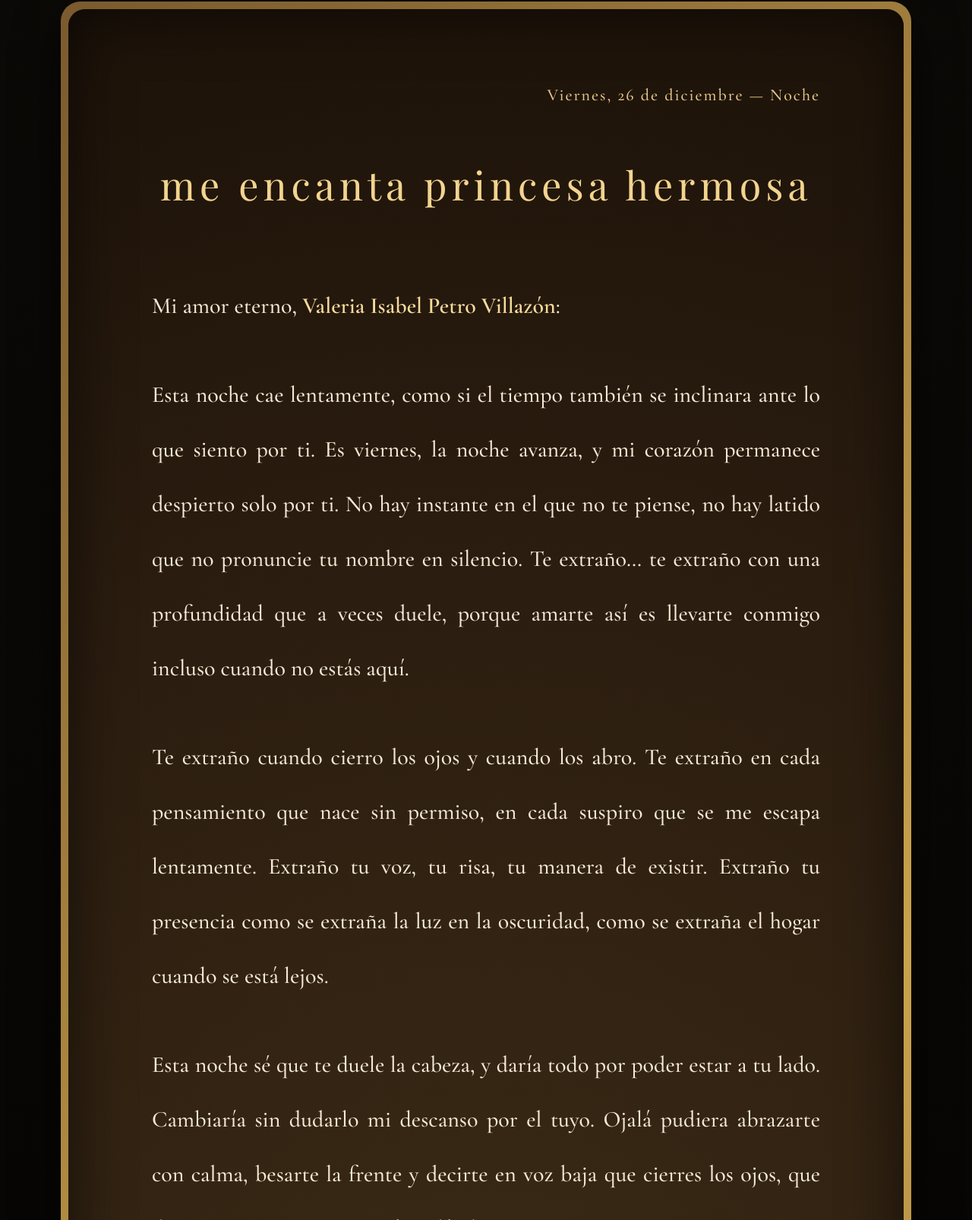
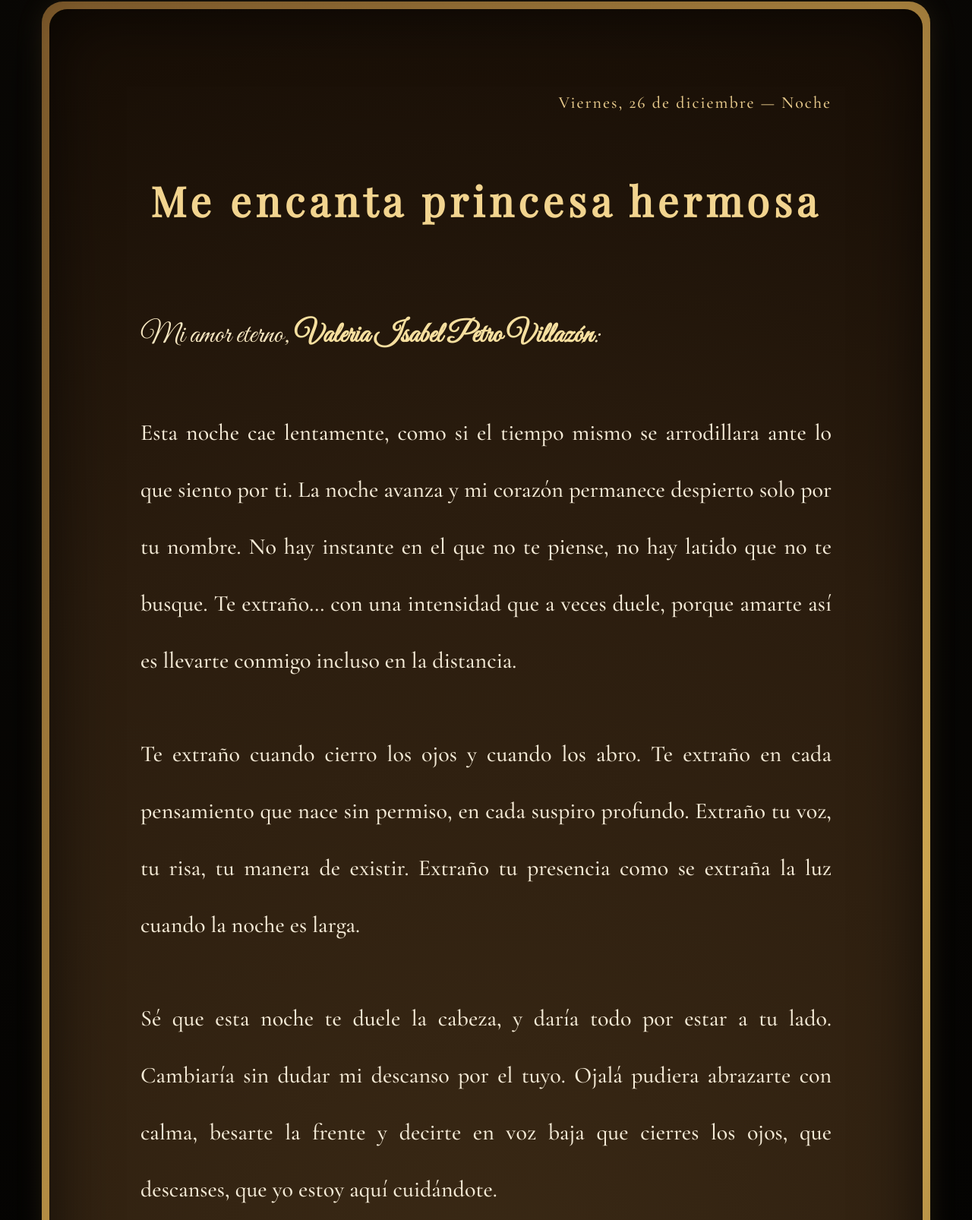
Before and after one commit to j8753741-eng/Viernes-26-dec, a plain HTML site: page index.html in a window 1280 px wide. Shown: the part 118-1724 px from the top of the page at 76% size. Drawn offline with nearby package versions, Linux system fonts and the light colour scheme; a web font is replaced by a local one.

Commit message:
Revise title and enhance text content in index.html
Updated the title and improved various text phrases for clarity and emotional impact. Adjusted styles for better visual presentation.

```diff
--- a/index.html
+++ b/index.html
@@ -2,34 +2,42 @@
 <html lang="es">
 <head>
     <meta charset="UTF-8">
-    <title>J’adore ça magnifique</title>
+    <title>Carta de Amor</title>
 
-    <!-- Tipografías románticas y antiguas -->
-    <link href="https://fonts.googleapis.com/css2?family=Playfair+Display:ital@0;1&family=Cormorant+Garamond:ital,wght@0,500;0,600;1,500&display=swap" rel="stylesheet">
+    <!-- Tipografías románticas -->
+    <link href="https://fonts.googleapis.com/css2?family=Playfair+Display:ital@0;1&family=Cormorant+Garamond:ital,wght@0,500;0,600;1,500&family=Great+Vibes&display=swap" rel="stylesheet">
 
     <style>
         body {
             margin: 0;
             padding: 0;
-            background: radial-gradient(circle at top, #0d0b08, #000000);
+            background: radial-gradient(circle at top, #0b0906, #000000);
             font-family: 'Cormorant Garamond', serif;
+            overflow-x: hidden;
+        }
+
+        /* Animación tipo vela */
+        @keyframes vela {
+            0%   { box-shadow: inset 0 0 90px rgba(0,0,0,0.7), 0 0 40px rgba(255,200,120,0.15); }
+            50%  { box-shadow: inset 0 0 70px rgba(0,0,0,0.5), 0 0 60px rgba(255,200,120,0.25); }
+            100% { box-shadow: inset 0 0 90px rgba(0,0,0,0.7), 0 0 40px rgba(255,200,120,0.15); }
         }
 
         .pergamino {
-            max-width: 1100px;
+            max-width: 1150px;
             margin: 120px auto;
             padding: 10px;
-            background: linear-gradient(135deg, #7a5a2e, #c9a24d, #7a5a2e);
-            border-radius: 26px;
-            box-shadow: 0 30px 60px rgba(0,0,0,0.7);
+            background: linear-gradient(135deg, #6f4e24, #c9a24d, #6f4e24);
+            border-radius: 28px;
+            box-shadow: 0 40px 80px rgba(0,0,0,0.8);
         }
 
         .carta {
-            background: radial-gradient(circle at center, #3a2a16 0%, #2a1c0f 60%, #1c1209 100%);
-            padding: 100px 110px;
-            border-radius: 22px;
+            background: radial-gradient(circle at center, #3a2915 0%, #2a1c0e 60%, #160d05 100%);
+            padding: 110px 120px;
+            border-radius: 24px;
             color: #f4ead6;
-            box-shadow: inset 0 0 80px rgba(0,0,0,0.6);
+            animation: vela 6s ease-in-out infinite;
         }
 
         .fecha {
@@ -37,55 +45,61 @@
             font-size: 22px;
             color: #e6c98b;
             letter-spacing: 2px;
-            margin-bottom: 70px;
+            margin-bottom: 80px;
         }
 
         h1 {
             text-align: center;
             font-family: 'Playfair Display', serif;
-            font-size: 52px;
-            font-weight: normal;
+            font-size: 54px;
             letter-spacing: 6px;
-            margin-bottom: 90px;
+            margin-bottom: 100px;
             color: #f2d48f;
         }
 
+        /* Texto principal con sensación manuscrita */
         p {
             font-size: 30px;
-            line-height: 2.4;
+            line-height: 2.5;
             text-align: justify;
-            margin-bottom: 45px;
+            margin-bottom: 48px;
         }
 
         strong {
-            color: #f5db9c;
+            color: #f6df9f;
+        }
+
+        .manuscrito {
+            font-family: 'Great Vibes', cursive;
+            font-size: 38px;
+            line-height: 2.2;
+            color: #f7e7c1;
         }
 
         .adorno {
             text-align: center;
-            font-size: 40px;
+            font-size: 42px;
             color: #d4af37;
-            margin: 90px 0;
+            margin: 100px 0;
         }
 
         .cierre {
-            margin-top: 90px;
-            font-size: 32px;
-            line-height: 2.5;
+            margin-top: 100px;
+            font-size: 34px;
+            line-height: 2.6;
         }
 
         .firma {
-            margin-top: 80px;
-            font-size: 34px;
-            font-style: italic;
+            margin-top: 90px;
+            font-family: 'Great Vibes', cursive;
+            font-size: 42px;
         }
 
         .nombre {
-            margin-top: 25px;
-            font-size: 38px;
-            font-weight: 600;
+            margin-top: 30px;
+            font-size: 40px;
             letter-spacing: 3px;
-            color: #f5db9c;
+            color: #f6df9f;
         }
     </style>
 </head>
@@ -98,55 +112,47 @@
                 Viernes, 26 de diciembre — Noche
             </div>
 
-            <h1>me encanta princesa hermosa</h1>
+            <h1>Me encanta princesa hermosa</h1>
 
-            <p>
+            <p class="manuscrito">
                 Mi amor eterno, <strong>Valeria Isabel Petro Villazón</strong>:
             </p>
 
             <p>
-                Esta noche cae lentamente, como si el tiempo también se inclinara ante lo que siento por ti.
-                Es viernes, la noche avanza, y mi corazón permanece despierto solo por ti. No hay instante
-                en el que no te piense, no hay latido que no pronuncie tu nombre en silencio. Te extraño…
-                te extraño con una profundidad que a veces duele, porque amarte así es llevarte conmigo
-                incluso cuando no estás aquí.
+                Esta noche cae lentamente, como si el tiempo mismo se arrodillara ante lo que siento por ti.
+                La noche avanza y mi corazón permanece despierto solo por tu nombre. No hay instante en el
+                que no te piense, no hay latido que no te busque. Te extraño… con una intensidad que a veces
+                duele, porque amarte así es llevarte conmigo incluso en la distancia.
             </p>
 
             <p>
                 Te extraño cuando cierro los ojos y cuando los abro. Te extraño en cada pensamiento que nace
-                sin permiso, en cada suspiro que se me escapa lentamente. Extraño tu voz, tu risa, tu manera
-                de existir. Extraño tu presencia como se extraña la luz en la oscuridad, como se extraña el
-                hogar cuando se está lejos.
+                sin permiso, en cada suspiro profundo. Extraño tu voz, tu risa, tu manera de existir. Extraño
+                tu presencia como se extraña la luz cuando la noche es larga.
             </p>
 
             <p>
-                Esta noche sé que te duele la cabeza, y daría todo por poder estar a tu lado. Cambiaría sin
-                dudarlo mi descanso por el tuyo. Ojalá pudiera abrazarte con calma, besarte la frente y
-                decirte en voz baja que cierres los ojos, que descanses, que yo estoy aquí cuidándote.
+                Sé que esta noche te duele la cabeza, y daría todo por estar a tu lado. Cambiaría sin dudar
+                mi descanso por el tuyo. Ojalá pudiera abrazarte con calma, besarte la frente y decirte en
+                voz baja que cierres los ojos, que descanses, que yo estoy aquí cuidándote.
             </p>
 
             <p>
-                Me duele no poder estar físicamente contigo. Porque lo único que deseo es protegerte,
+                Me duele no poder estar físicamente contigo, porque lo único que deseo es protegerte,
                 acompañarte, ser refugio cuando el mundo pesa. Quisiera envolverte en un abrazo largo,
                 profundo, sincero, de esos que no prometen nada porque lo entregan todo.
             </p>
 
             <p>
-                Quiero que sepas que estoy para ti en cada momento difícil, en cada noche pesada, en cada
-                instante en el que necesites apoyo. No tienes que ser fuerte conmigo. Yo estoy aquí para
-                sostenerte cuando tus fuerzas se cansen.
+                Estoy para ti en cada momento difícil, en cada noche pesada, en cada instante en el que
+                necesites apoyo. No tienes que ser fuerte conmigo; yo estoy aquí para sostenerte cuando tus
+                fuerzas se cansen.
             </p>
 
             <p>
-                Amarte es elegirte incluso en la oscuridad, incluso en los días grises. Y yo te elijo,
-                Valeria, una y otra vez. Te elijo en tu fragilidad y en tu fortaleza, en tus silencios y
-                en tus sonrisas. Te elijo porque eres mi amor.
-            </p>
-
-            <p>
-                Esta noche, aunque la distancia exista, mi corazón está contigo. Deseando que el dolor se
-                vaya, que tu cuerpo descanse y que tu alma se sienta acompañada. Estoy aquí, amándote con
-                una intensidad que no se apaga.
+                Amarte es elegirte incluso en la oscuridad. Y yo te elijo, Valeria, una y otra vez. Te elijo
+                en tu fragilidad y en tu fortaleza, en tus silencios y en tus sonrisas. Te elijo porque eres
+                mi amor.
             </p>
 
             <div class="adorno">✦ ✦ ✦</div>
@@ -163,7 +169,7 @@
             </div>
 
             <div class="nombre">
-                Valeria Isabel Petro Villazón ❤️😘😘
+                Valeria Isabel Petro Villazón❤️😘😘
             </div>
 
         </div>
```
